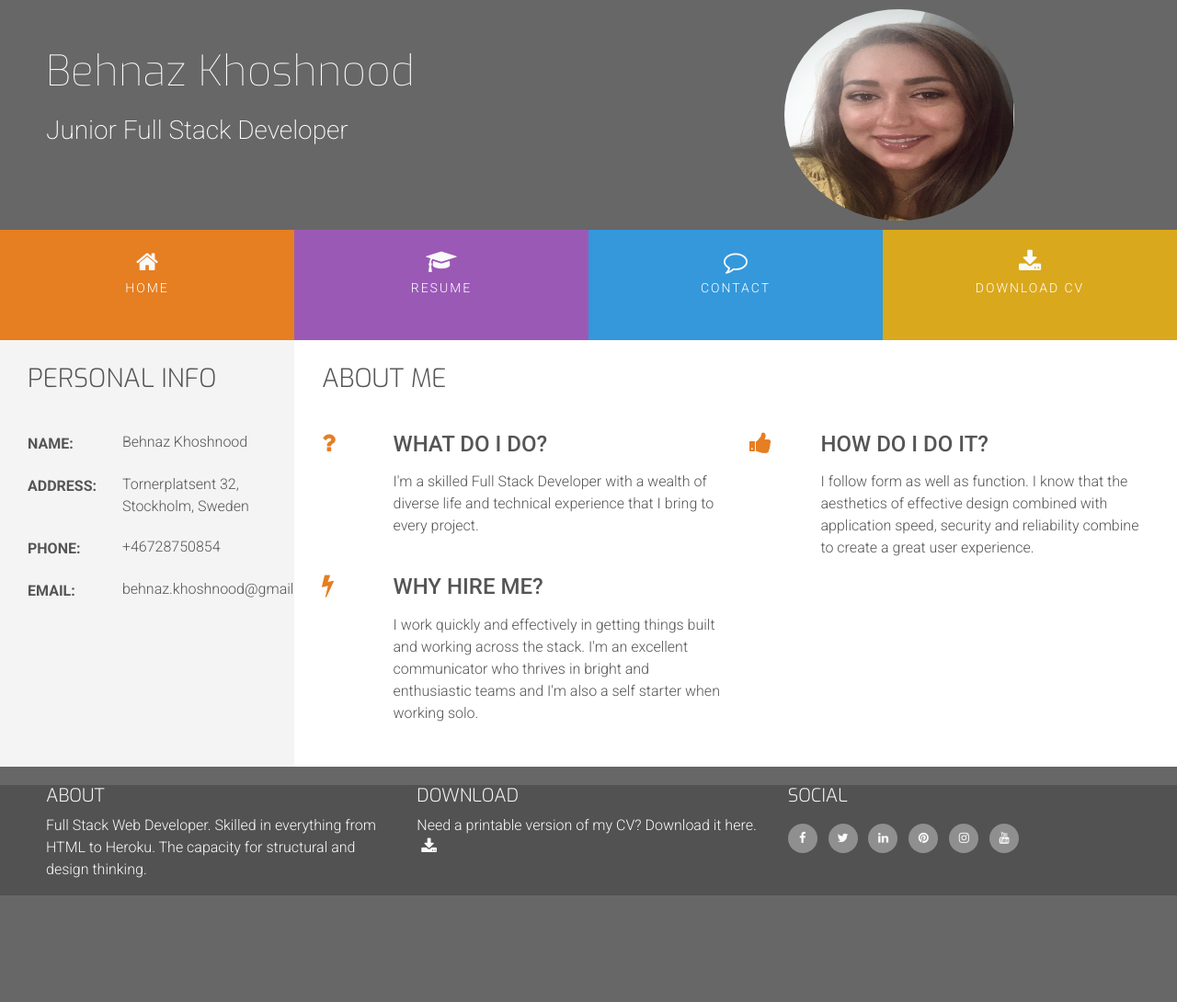
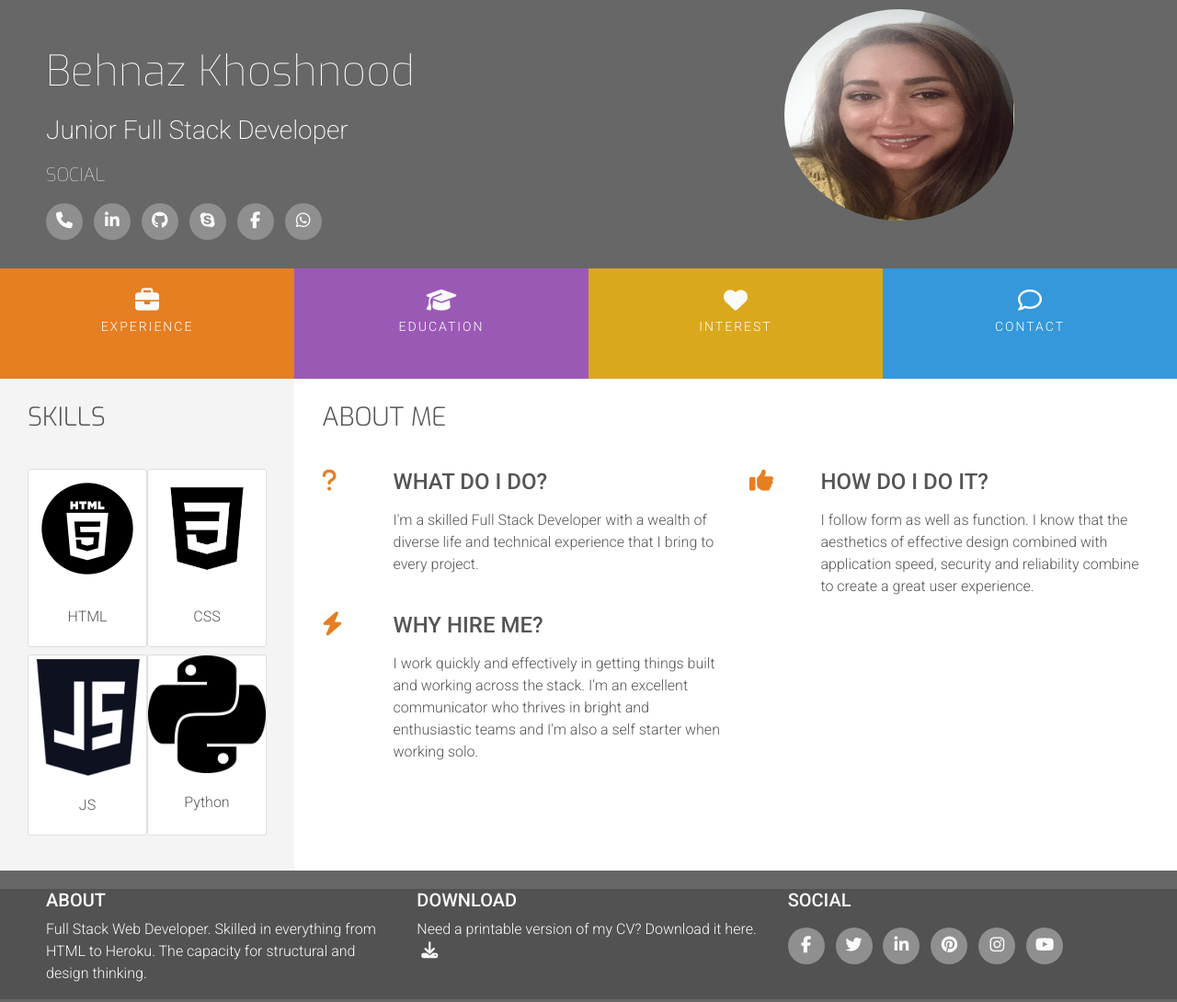
Before and after one commit to behnazkhoshnood/resume, a plain HTML site: page index.html in a window 1280 px wide. Shown: the whole page at 92% size. Before the commit the page ends 994 px from the top, so only its background shows below. Drawn offline with nearby package versions, Linux system fonts and the light colour scheme.

Commit message:
fixing emailjs and contact page menu and social in index page

```diff
--- a/assets/css/style.css
+++ b/assets/css/style.css
@@ -34,11 +34,11 @@
     background-color: #ffffff;
 }
 
-.menu-color-home {
+.menu-color-experience {
     background-color: #e67e22;
 }
 
-.menu-color-resume {
+.menu-color-education {
     background-color: #9b59b6;
 }
 
@@ -46,7 +46,7 @@
     background-color: #3498db;
 }
 
-.menu-color-download {
+.menu-color-interest {
     background-color: #d9a81d;
 }
 
@@ -83,9 +83,9 @@ h4 {
     text-transform: uppercase;
 }
 
-.general-sub {
+.social {
     font-family: "Exo", sans-serif;
-    font-weight: 300;
+    font-weight: 100;
     color: #fafafa;
 }
 
@@ -147,7 +147,7 @@ header {
     font-weight: 200;
     font-size: 28px;
     margin-top: 20px;
-    margin-bottom: 90px;
+    margin-bottom: 20px;
     color: #ffffff;
 }
 
@@ -229,11 +229,11 @@ footer .cv-pdf i:hover {
 }
 
 .social-links li a i {
-    width: 32px;
-    height: 32px;
-    padding: 12px 0;
+    width: 40px;
+    height: 40px;
+    padding-top: 15px;
     border-radius: 50%;
-    font-size: 13px;
+    font-size: 18px;
     line-height: 7px;
     text-align: center;
     color: #fafafa;
@@ -263,7 +263,18 @@ footer .cv-pdf i:hover {
     margin-bottom: 15px;
 }
 
-/*--------------------------------------------Personal Info*/
+/*--------------------------------------------skills*/
+.bg-color-skills{
+    background-color: #f4f4f4;
+}
+
+.icon{
+    height: 100px;
+}
+
+.card-text{
+    white-space: nowrap;
+}
 
 .personal-info-item {
     margin-bottom: 20px;
@@ -392,6 +403,28 @@ button[type="submit"] {
     color: #fafafa;
 }
 
+.btn-secondary:not(:disabled):not(.disabled).active,
+.btn-secondary:not(:disabled):not(.disabled):active,
+.show>.btn-secondary.dropdown-toggle,
+.btn-secondary.focus,
+.btn-secondary:focus {
+    color: #fff;
+    background-color: #e84610;
+    border-color: #4e555b;
+}
+
+.btn-secondary:disabled,
+.btn-secondary[disabled]{
+    border: 1px solid #999999;
+    background-color: #cccccc;
+    color: #666666;
+}
+
+#message{
+    display: none;
+    padding: 10px;
+}
+
 /*--------------------------------------------Map*/
 div#map {
     min-height: 360px;
--- a/index.html
+++ b/index.html
@@ -1,14 +1,20 @@
 <!DOCTYPE html>
 <html lang="en">
 <head>
+    <meta http-equiv="X-UA-Compatible" content="ie=edge">
     <meta charset="UTF-8">
-    <meta name="viewport" content="width=device-width, initial-scale=1.0">
-    <meta http-equiv="X-UA-Compatible" content="ie=edge">
-    <link rel="stylesheet" href="https://maxcdn.bootstrapcdn.com/bootstrap/4.2.1/css/bootstrap.min.css" type="text/css" />
-    <link rel="stylesheet" href="https://maxcdn.bootstrapcdn.com/font-awesome/4.7.0/css/font-awesome.min.css" type="text/css" />
+    <meta name="viewport" content="width=device-width, initial-scale=1, shrink-to-fit=no">
+    <link rel="stylesheet" href="https://stackpath.bootstrapcdn.com/bootstrap/4.4.1/css/bootstrap.min.css"
+        integrity="sha384-Vkoo8x4CGsO3+Hhxv8T/Q5PaXtkKtu6ug5TOeNV6gBiFeWPGFN9MuhOf23Q9Ifjh" crossorigin="anonymous">
+    <script src="https://kit.fontawesome.com/e9c73d7092.js" crossorigin="anonymous"></script>
     <link rel="stylesheet" href="https://cdnjs.cloudflare.com/ajax/libs/hover.css/2.1.1/css/hover-min.css" type="text/css" />
     <link rel="stylesheet" href="assets/css/style.css">
-    <title>Behnaz Khoshnood</title>
+    <script src="https://code.jquery.com/jquery-3.4.1.min.js"
+    integrity="sha256-CSXorXvZcTkaix6Yvo6HppcZGetbYMGWSFlBw8HfCJo=" crossorigin="anonymous"></script>
+    <script src="https://stackpath.bootstrapcdn.com/bootstrap/4.4.1/js/bootstrap.min.js"
+    integrity="sha384-wfSDF2E50Y2D1uUdj0O3uMBJnjuUD4Ih7YwaYd1iqfktj0Uod8GCExl3Og8ifwB6" crossorigin="anonymous">
+    </script>
+    <title>Experience</title>
 </head>
 <body>
     <header>
@@ -18,89 +24,106 @@
                     <div class="col heading">
                         <h1 class="name">Behnaz Khoshnood</h1>
                         <h2 class="title">Junior Full Stack Developer</h2>
+                        <h5 class="uppercase social">Social</h5>
+                        <ul class="list-inline social-links">
+                            <li class="list-inline-item">
+                                <a target="_blank" href="tel:+46-728-750-854">
+                                    <i class="fas fa-phone" aria-hidden="true"></i>
+                                    <span class="sr-only">Phone number</span>
+                                </a>
+                            </li>
+                            <li class="list-inline-item">
+                                <a target="_blank" href="https://www.linkedin.com/in/behnaz-khoshnood-701146128/"">
+                                    <i class="fa fa-linkedin" aria-hidden="true"></i>
+                                    <span class="sr-only">LinkedIn</span>
+                                </a>
+                            </li>
+                            <li class="list-inline-item">
+                                <a target="_blank" href="https://github.com/behnazkhoshnood">
+                                    <i class="fa fa-github" aria-hidden="true"></i>
+                                    <span class="sr-only">GitHub</span>
+                                </a>
+                            </li>
+                            <li class="list-inline-item">
+                                <a target="_blank" href="https://join.skype.com/invite/dg3h7ePEiS7Z">
+                                    <i class="fa fa-skype" aria-hidden="true"></i>
+                                    <span class="sr-only">Skype</span>
+                                </a>
+                            </li>
+                            <li class="list-inline-item">
+                                <a target="_blank" href="https://www.facebook.com/behnaz.khoshnood">
+                                    <i class="fa fa-facebook" aria-hidden="true"></i>
+                                    <span class="sr-only">Facebook</span>
+                                </a>
+                            </li>
+                            <li class="list-inline-item">
+                                <a target="_blank" href="https://chatwith.io/s/behnaz-khoshnood">
+                                    <i class="fab fa-whatsapp" aria-hidden="true"></i>
+                                    <span class="sr-only">Whatsapp</span>
+                                </a>
+                            </li>
+                        </ul>
                     </div>
                 </div>
             </div>
             <img class="col-md-6 offset-lg-2 d-none d-md-block logo" src="assets/css/image/photo.jpg"></img>
         </div>
         <div class="row no-gutters">
-            <div class="col-6 col-md-3 menu-color-home menuitem">
-                <a href="index.html" class="hvr-sweep-to-bottom"><i class="fa fa-home" aria-hidden="true"></i><span>Home</span></a>
+            <div class="col-6 col-md-3 menu-color-experience menuitem">
+                <a href="index.html" class="hvr-sweep-to-bottom"><i class="fas fa-briefcase" aria-hidden="true"></i><span>Experience</span></a>
             </div>
-            <div class="col-6 col-md-3 menu-color-resume menuitem">
-                <a href="resume.html" class="hvr-sweep-to-bottom"><i class="fa fa-graduation-cap" aria-hidden="true"></i><span>Resume</span></a>
+            <div class="col-6 col-md-3 menu-color-education menuitem">
+                <a href="education.html" class="hvr-sweep-to-bottom"><i class="fa fa-graduation-cap" aria-hidden="true"></i><span>Education</span></a>
+            </div>
+            <div class="col-6 col-md-3 menu-color-interest menuitem">
+                <a href="interest.html" class="hvr-sweep-to-bottom"><i class="fas fa-heart" aria-hidden="true"></i><span>Interest</span></a>
             </div>
             <div class="col-6 col-md-3 menu-color-contact menuitem">
                 <a href="contact.html" class="hvr-sweep-to-bottom"><i class="fa fa-comment-o" aria-hidden="true"></i><span>Contact</span></a>
-            </div>
-            <div class="col-6 col-md-3 menu-color-download menuitem">
-                <a href="assets/cv/sample-cv.pdf" target="_blank" class="hvr-sweep-to-bottom"><i class="fa fa-download" aria-hidden="true"></i><span>Download CV</span></a>
             </div>
         </div>
     </header>
     <section class="container-fluid">
         <div class="row">
-            <div class="col-md-3 bg-color-personal-info section-column">
+            <div class="col-md-3 section-column bg-color-skills">
                 <div class="row">
                     <div class="col-12">
-                        <h3 class="section-heading uppercase">
-                            Personal Info
+                        <h3 class="section-heading uppercase text-center text-md-left">
+                            Skills
                         </h3>
                     </div>
                 </div>
-                <div class="personal-info-item">
-                    <div class="key">
-                        <p class="uppercase">
-                            Name:
-                        </p>
-                    </div>
-                    <div class="value">
-                        <p>
-                            Behnaz Khoshnood
-                        </p>
+                <div class="row no-gutters">
+                    <div class="card col-3 col-md-6 mb-2">
+                        <img src="assets/css/image/html.png" class="card-img-top" alt="HTML">
+                        <div class="card-body">
+                          <p class="card-text text-center">HTML</p>
                         </div>
                       </div>
-                <div class="personal-info-item">
-                    <div class="key">
-                        <p class="uppercase">
-                            Address:
-                        </p>
-                    </div>
-                    <div class="value">
-                        <p>
-                            Tornerplatsent 32, Stockholm, Sweden
-                        </p>
+                      <div class="card col-3 col-md-6 mb-2">
+                        <img src="assets/css/image/css.png" class="card-img-top" alt="css">
+                        <div class="card-body">
+                          <p class="card-text text-center">CSS</p>
                         </div>
                       </div>
-                <div class="personal-info-item">
-                    <div class="key">
-                        <p class="uppercase">
-                            Phone:
-                        </p>
-                    </div>
-                    <div class="value">
-                        <p>
-                            +46728750854
-                        </p>
+                      <div class="card col-3 col-md-6 mb-2">
+                        <img src="assets/css/image/javascript.jpg" class="card-img-top" alt="JS">
+                        <div class="card-body">
+                          <p class="card-text text-center">JS</p>
                         </div>
                       </div>
-                <div class="personal-info-item">
-                    <div class="key">
-                        <p class="uppercase">
-                            Email:
-                        </p>
+                      <div class="card col-3 col-md-6 mb-2">
+                        <img src="assets/css/image/python.png" class="card-img-top" alt="Python">
+                        <div class="card-body">
+                          <p class="card-text text-center">Python</p>
                         </div>
-                    <div class="value">
-                        <p>
-                            behnaz.khoshnood@gmail.com
-                        </p>
                       </div>
                 </div>
             </div>
             <div class="col-md-9 bg-color-three-reasons section-column">
                 <div class="row">
                     <div class="col">
-                        <h3 class="section-heading uppercase">About Me</h3>
+                        <h3 class="section-heading uppercase text-center text-md-left">About Me</h3>
                     </div>
                 </div>
                 <div class="row">
```
Also changed, not shown: assets/js/sendEmail.js (added, +15 -0 lines), contact.html (+31 -15 lines), education.html (renamed from resume.html, +18 -12 lines), github.html (+19 -13 lines), interest.html (+20 -12 lines), assets/css/image/css.png (added), assets/css/image/html.png (added), assets/css/image/javascript.jpg (added), assets/css/image/js.png (added), assets/css/image/python.jpg (added), assets/css/image/python.png (added). Lines whose indentation alone changed are shown as unchanged.
